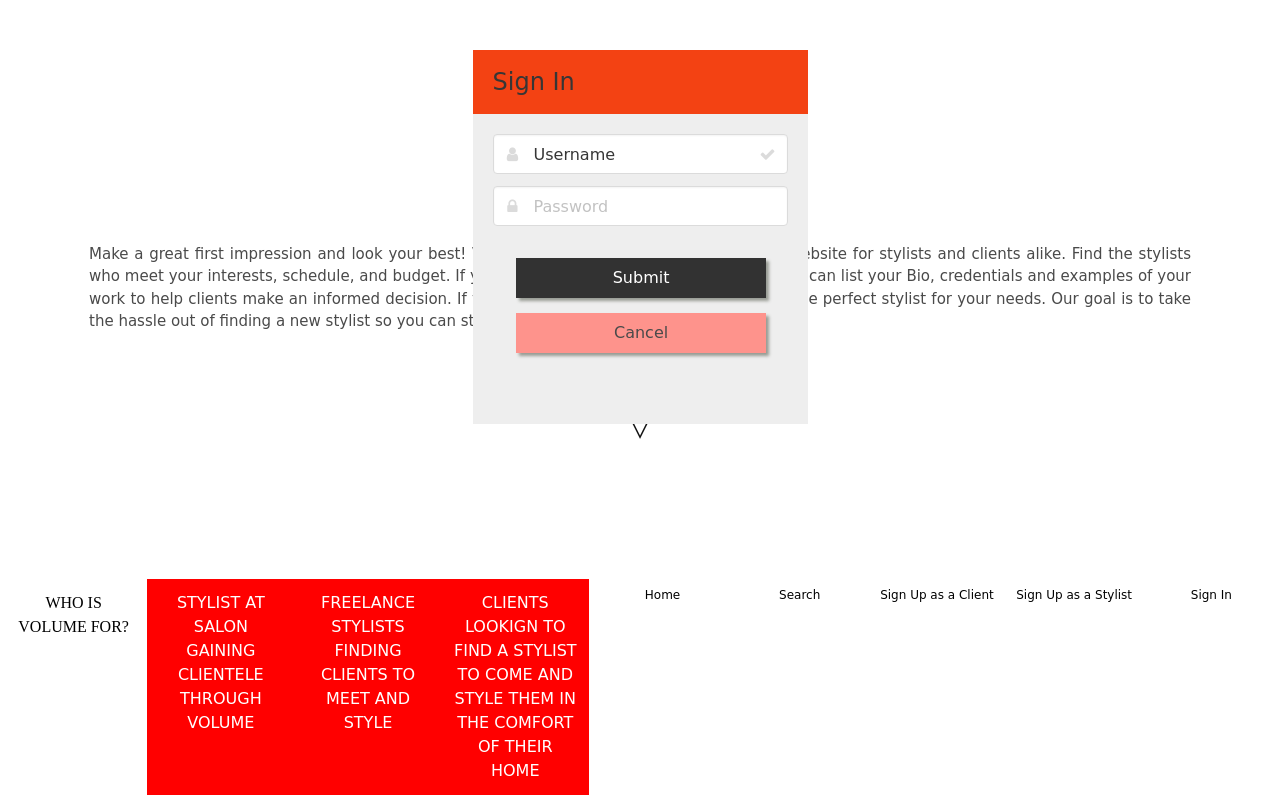
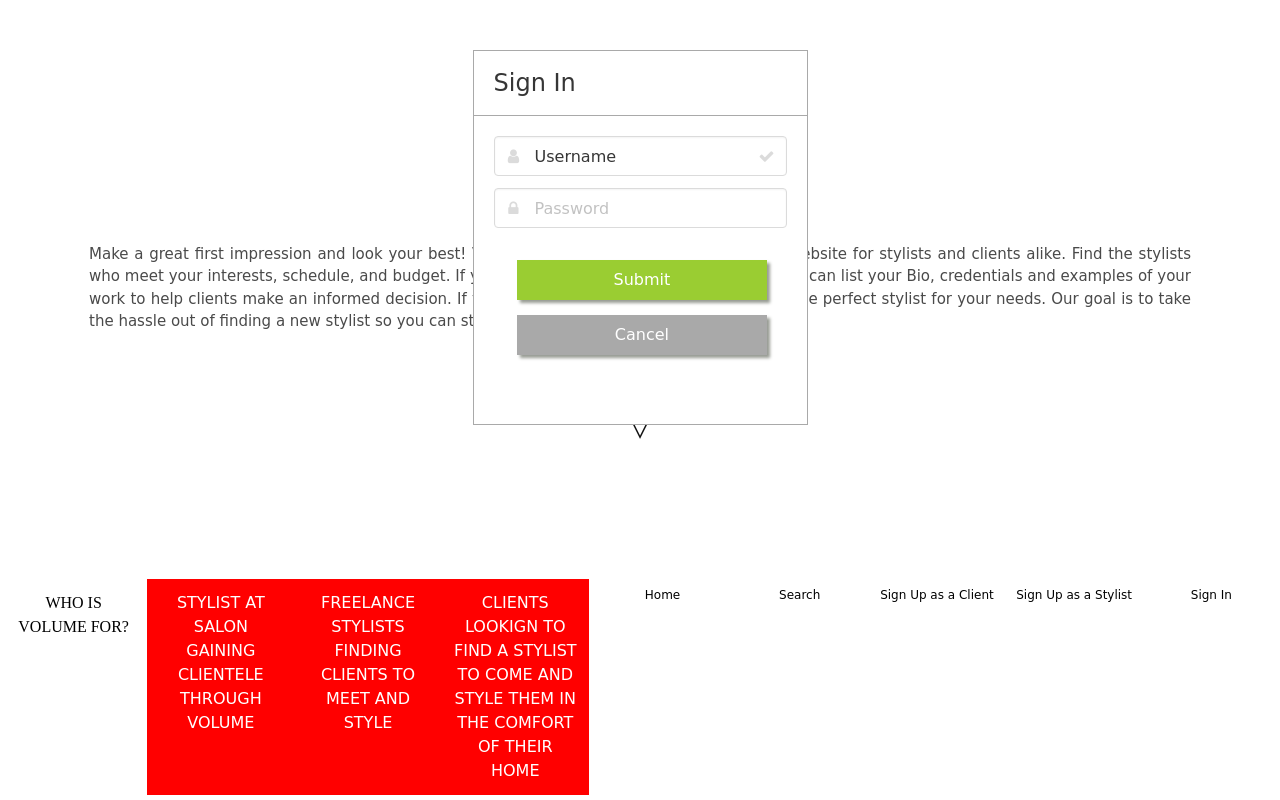
Before and after one commit to leenbean16/volume, a plain HTML site: page index.html in a window 1280 px wide. Both pictures are taken after a click on the link "Sign In". Shown: the part 260-1060 px from the top of the page. Drawn offline with nearby package versions, Linux system fonts and the light colour scheme; a web font is replaced by a local one.

Commit message:
modal style

```diff
--- a/css/indexStyle.css
+++ b/css/indexStyle.css
@@ -81,13 +81,15 @@ input {
 
 .modal-card-body {
     -webkit-overflow-scrolling: touch;
-    background-color: #eee;
+    background-color: #ffffff;
+    border: 1px solid darkgray;
     box-shadow: 3px 3px 3px grey;
     height: 310px;
 }
 
 .modal-card-head {
-    background: #F34213;
+    background: #ffffff;
+    border: 1px solid darkgray;
     border-bottom: none;
     border-top-left-radius: 0px;
     border-top-right-radius: 0px;
@@ -138,16 +140,16 @@ input {
 }
 
 #submit-login {
-    background-color: #323232;
+    background-color: yellowgreen;
     border-color: transparent;
     color: #fff;
     width: 250px;
 }
 
 #cancel-btn-two {
-    background-color: #FE938C;
+    background-color: darkgray;
     border-color: transparent;
-    color: #4a4a4a;
+    color: #ffffff;
     text-decoration: none;
     width: 250px;
     margin-top: 15px;
```
